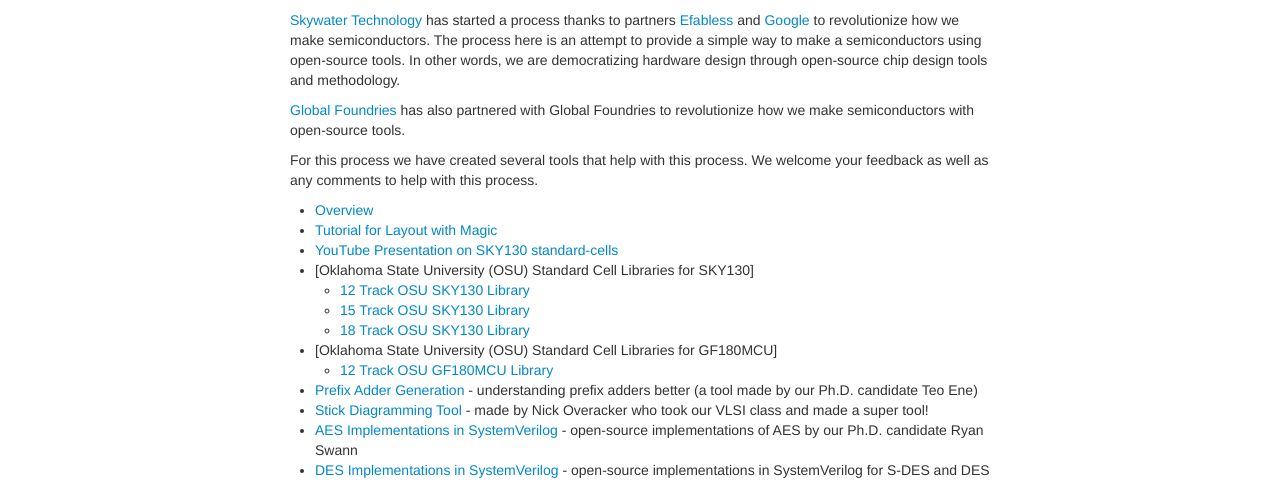
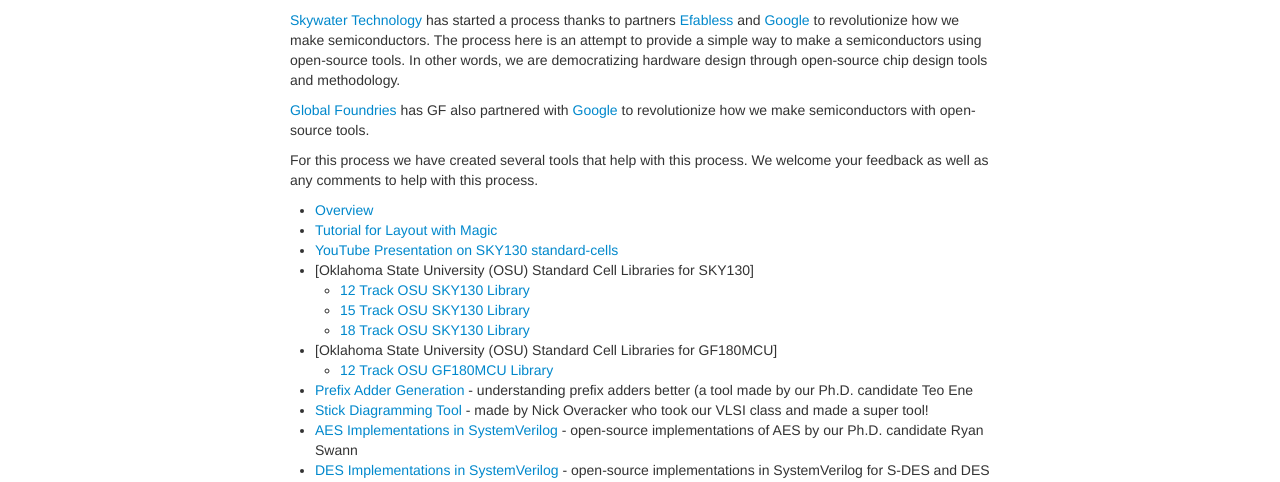
Before and after one commit to stineje/stineje.github.io, a Jekyll site: the page built from index.md, in a window 1280 px wide. Shown: the part 340-822 px from the top of the page. Built offline with Jekyll 4.4.1, drawn with Linux system fonts in a browser that asks for light colours; comment, search, counter and statistics services are not loaded.

Commit message:
minor tweak

```diff
--- a/index.md
+++ b/index.md
@@ -21,7 +21,7 @@
 through open-source chip design tools and methodology.
 
 [Global Foundries](https://opensource.googleblog.com/2022/08/GlobalFoundries-joins-Googles-open-source-silicon-initiative.html) has
-also partnered with Global Foundries
+GF also partnered with [Google](http://www.google.com)
 to revolutionize how we make
 semiconductors with open-source tools.
 
@@ -38,7 +38,7 @@
   * [18 Track OSU SKY130 Library](https://foss-eda-tools.googlesource.com/skywater-pdk/libs/sky130_osu_sc_t18)
 - [Oklahoma State University (OSU) Standard Cell Libraries for GF180MCU]
   * [12 Track OSU GF180MCU Library](https://github.com/google/globalfoundries-pdk-libs-gf180mcu_osu_sc)
-- [Prefix Adder Generation](https://github.com/tdene/synth_opt_adders) - understanding prefix adders better (a tool made by our Ph.D. candidate Teo Ene)
+- [Prefix Adder Generation](https://github.com/tdene/synth_opt_adders) - understanding prefix adders better (a tool made by our Ph.D. candidate Teo Ene
 - [Stick Diagramming Tool](https://stixu.io/) - made by Nick Overacker who took our VLSI class and made a super tool!
 - [AES Implementations in SystemVerilog](https://github.com/Open-Source-Hardware-Initiative/AES) - open-source implementations of AES by our Ph.D. candidate Ryan Swann
 - [DES Implementations in SystemVerilog](https://github.com/stineje/DES) - open-source implementations in SystemVerilog for S-DES and DES used in Digital Logic Design courses at Oklahoma State University.
```
